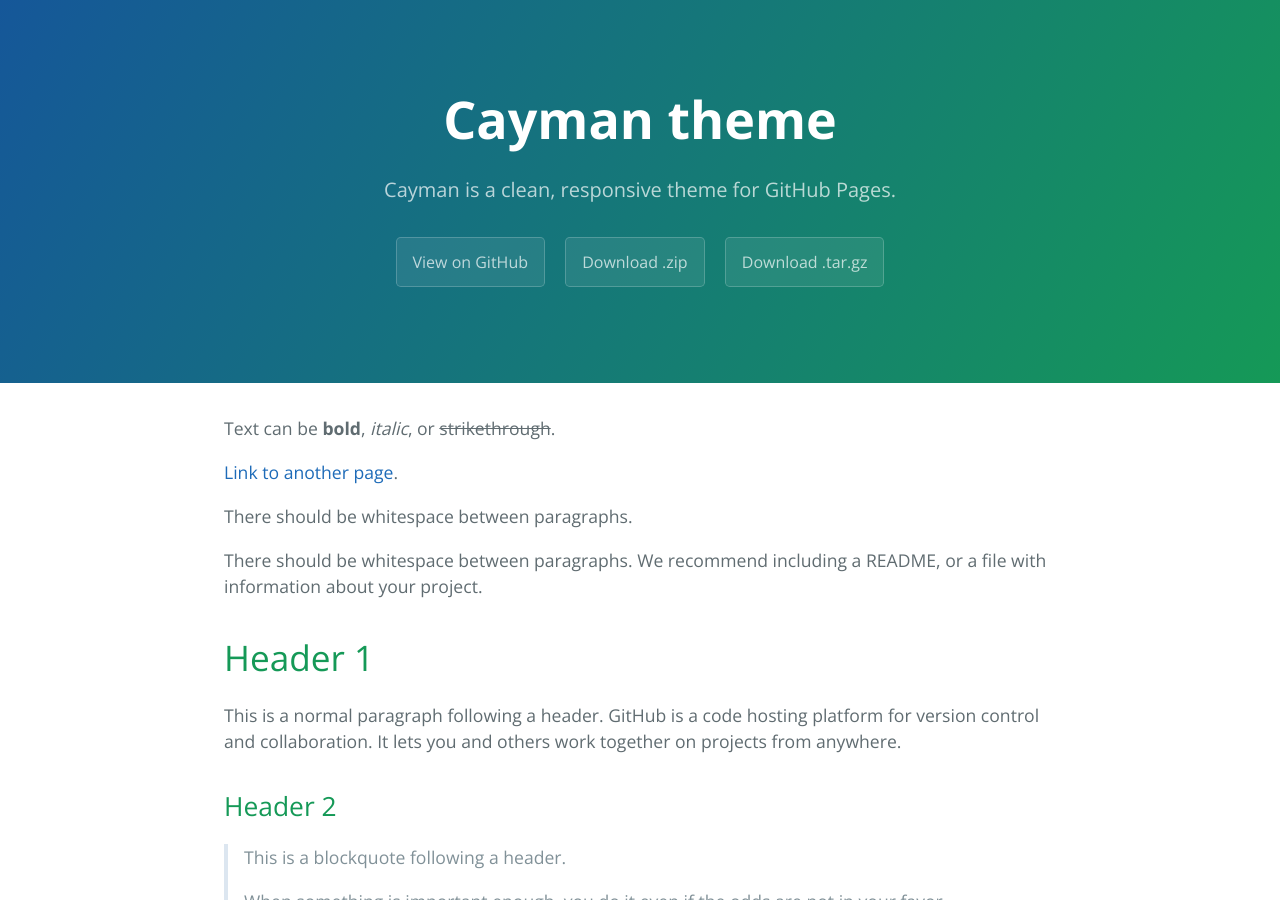
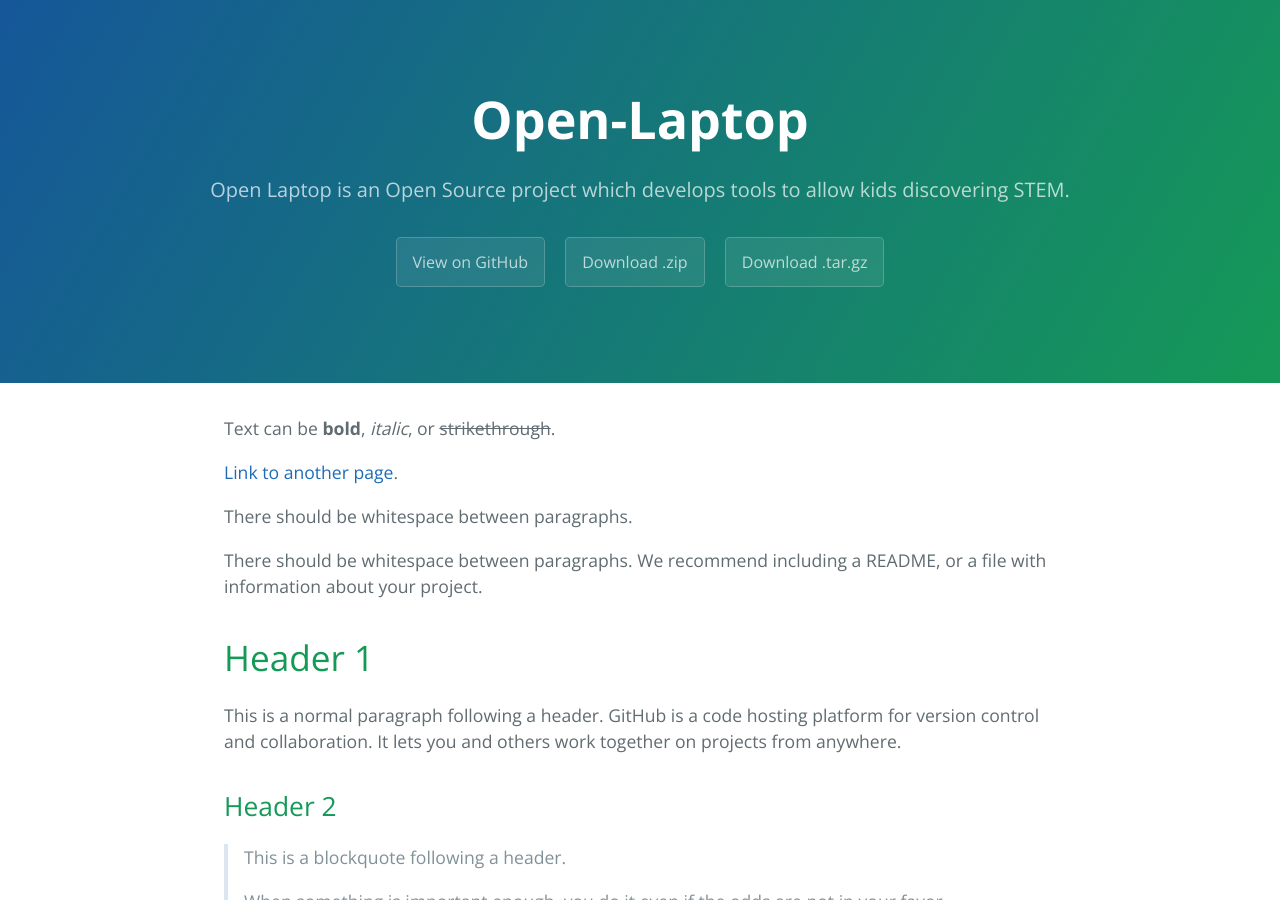
Before and after one commit to saandial/Open-Laptop, a Jekyll site: the page built from index.md, in a window 1280 px wide and 900 px high. Built offline with Jekyll 4.4.1, drawn with Linux system fonts in a browser that asks for light colours.

Commit message:
Update _config.yml

```diff
--- a/_config.yml
+++ b/_config.yml
@@ -1,5 +1,5 @@
-title: Cayman theme
-description: Cayman is a clean, responsive theme for GitHub Pages.
+ptitle: Open Laptop
+description: Open Laptop is an Open Source project which develops tools to allow kids discovering STEM.
 show_downloads: true
 google_analytics:
 theme: jekyll-theme-cayman
```
